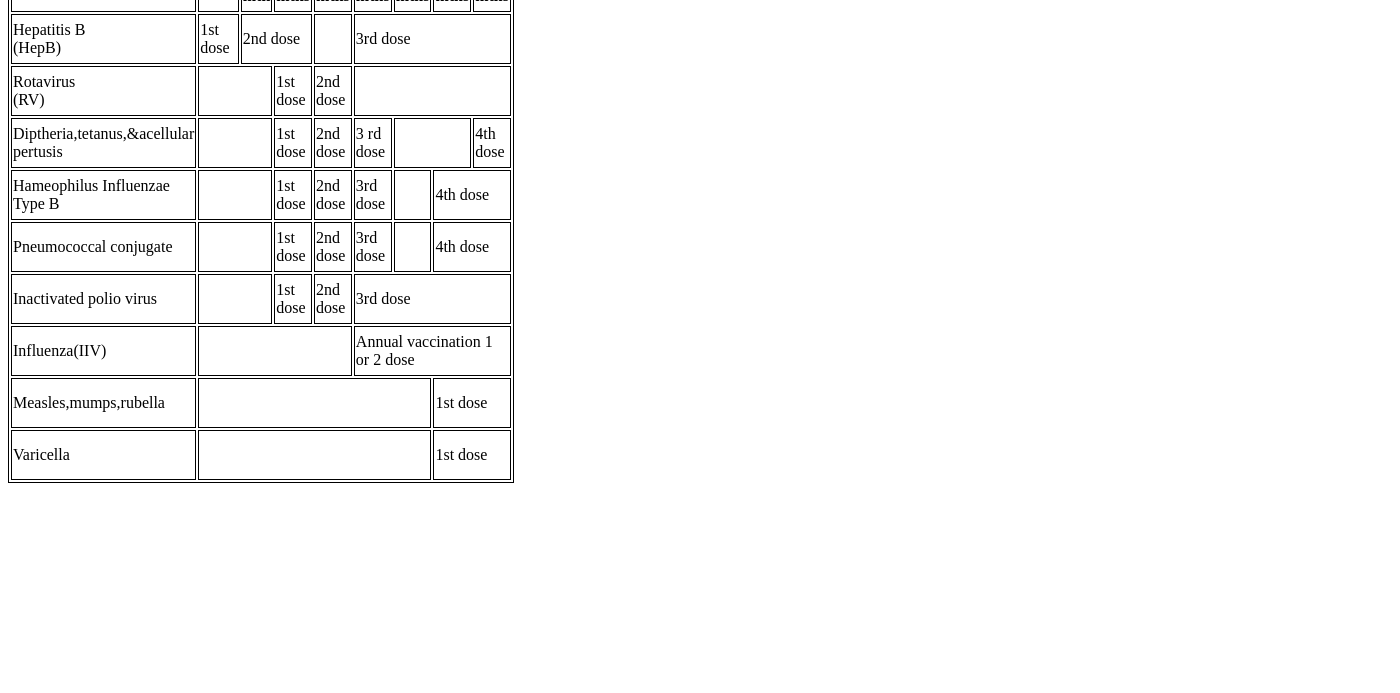
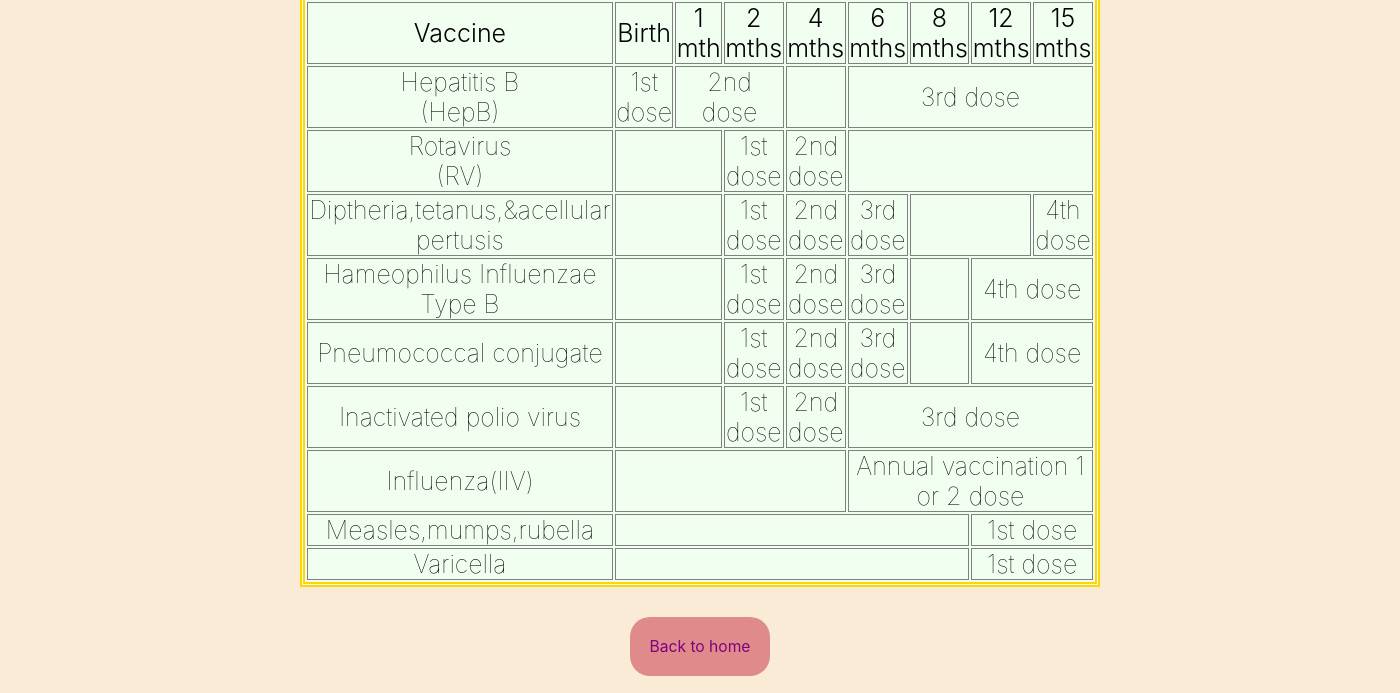
Before and after one commit to HappyFight0/Kiddie_WT021, a plain HTML site: page vacinnation.html in a window 1280 px wide. Shown: the part 107-800 px from the top of the page, 1400 px wide, since content can reach past the window. Drawn offline with Linux system fonts and the light colour scheme.

Commit message:
feat:finalUpdate

```diff
--- a/food.css
+++ b/food.css
@@ -37,8 +37,9 @@ body{
 h1{
     font-size:3.75rem;
     text-shadow: 2px 2px #ff0000;
-    font-family:"Lucida Handwriting",Cursive;
+    font-family: -apple-system, BlinkMacSystemFont, 'Segoe UI', Roboto, Oxygen, Ubuntu, Cantarell, 'Open Sans', 'Helvetica Neue', sans-serif;
     letter-spacing: 2px;
+    font-weight: 300;
     text-align: center;
 }
 
@@ -53,3 +54,17 @@ h1{
   font-size: 3rem;
   margin-left: 3rem;
 }
+.home-link{
+  color: #F0C808;
+  font-size: 2.5rem;
+  text-align: center;
+
+}
+.home-link a{
+  background-color: rgb(223, 139, 139);
+  border-radius: 2rem;
+  text-decoration: none;
+  color: purple;
+  padding: 2rem;
+  font-weight: 300;
+}
--- a/stories.css
+++ b/stories.css
@@ -169,3 +169,18 @@ h1{
   font-weight: 250;
   font-size: 2.5rem;
 }
+
+.home-link{
+  color: #F0C808;
+  margin: 3rem;
+  font-size: 2.5rem;
+  text-align: center;
+}
+.home-link a{
+  background-color: rgb(223, 139, 139);
+  border-radius: 2rem;
+  text-decoration: none;
+  color: purple;
+  font-size: 3rem;
+  padding: 2rem;
+}
--- /dev/null
+++ b/vaccination.css
@@ -0,0 +1,54 @@
+*{
+    margin: 0;
+    padding: 0;
+    font-size: 62.5%;
+    box-sizing: border-box;
+    font-family: -apple-system, BlinkMacSystemFont, 'Segoe UI', Roboto, Oxygen, Ubuntu, Cantarell, 'Open Sans', 'Helvetica Neue', sans-serif;
+}
+
+.container{
+    width: 140rem;
+    display: flex;
+    flex-direction: column;
+    align-items: center;
+    justify-content: space-around;
+    height: 100vh;
+    margin: auto;
+    background-color: #faebd7;
+}
+.container h1{
+    font-size: 7rem;
+    text-align: center;
+    font-weight: 200;
+}
+table{
+    width: 80rem;
+    border: .5rem double gold;
+    background-color: honeydew;
+}
+
+table td, th{
+    border: .01rem solid gray;
+    text-align: center;
+    font-size: 2.5rem;
+}
+table th{
+    font-weight: 300;
+}
+table td{
+    font-weight: 100;
+}
+
+.home-link{
+    color: #F0C808;
+    margin: 3rem;
+    font-size: 2.5rem;
+    text-align: center;
+  }
+  .home-link a{
+    background-color: rgb(223, 139, 139);
+    border-radius: 2rem;
+    text-decoration: none;
+    color: purple;
+    padding: 2rem;
+  }
--- a/vacinnation.html
+++ b/vacinnation.html
@@ -1,17 +1,14 @@
-<htmL>
-    <head>
-        <title>
-            table
-        </title>
-        <style>
-            table, th, td {
-                border: 1px solid black;
-                width: 100px;
-                height: 50px;
-            }
-        </style>
-    </head>
-    <body>
+<!DOCTYPE html>
+<html lang="en">
+<head>
+    <meta charset="UTF-8">
+    <meta http-equiv="X-UA-Compatible" content="IE=edge">
+    <link rel="stylesheet" href="vaccination.css">
+    <meta name="viewport" content="width=device-width, initial-scale=1.0">
+    <title>Vaccination</title>
+</head>
+<body>
+        <div class="container">
         <h1>Birth to 15 months</h1>
         <table>
             <tr>
@@ -44,7 +41,7 @@
                 <td colspan="2"></td>
                 <td>1st dose</td>
                 <td>2nd dose</td>
-                <td>3 rd dose</td>
+                <td>3rd dose</td>
                 <td colspan="2"></td>
                 <td>4th dose</td>
             </tr>
@@ -89,5 +86,9 @@
                 <td colspan="2">1st dose</td>
             </tr>
         </table>
+        <div class="home-link">
+            <a href="index.html">Back to home</a>
+        </div>
+    </div>
     </body>
 </htmL>
```
Also changed, not shown: food.html (+3 -0 lines), index.css (+6 -2 lines), index.html (+12 -32 lines), stories.html (+3 -0 lines).
